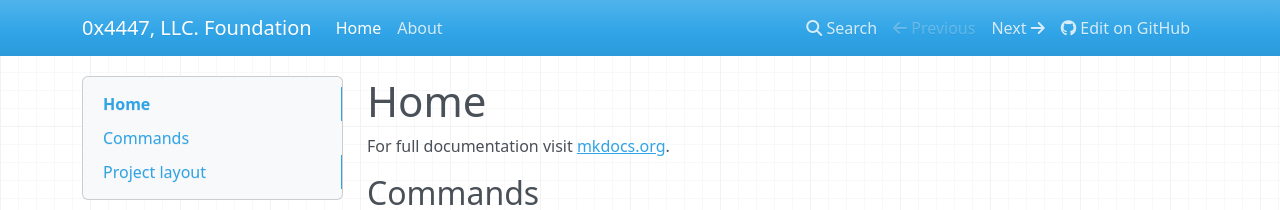
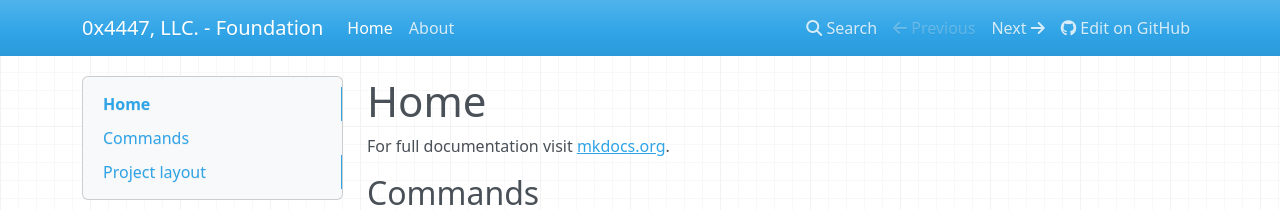
Before and after one commit to 0x4447-office/0x4447_webpage_foundation, an MkDocs documentation site: the page built from docs/index.md, in a window 1280 px wide. Shown: the top 210 px of the page. Built offline with MkDocs 1.6.1, drawn with Linux system fonts in a browser that asks for light colours; nearby versions of some CDN libraries.

Commit message:
Title fix

```diff
--- a/mkdocs.yml
+++ b/mkdocs.yml
@@ -1,4 +1,4 @@
-site_name: 0x4447, LLC. Foundation
+site_name: 0x4447, LLC. - Foundation
 site_url: https://foundation.0x4447.com
 repo_url: https://github.com/0x4447-office/0x4447_webpage_foundation
 site_author: '0x4447, LLC.'
```
